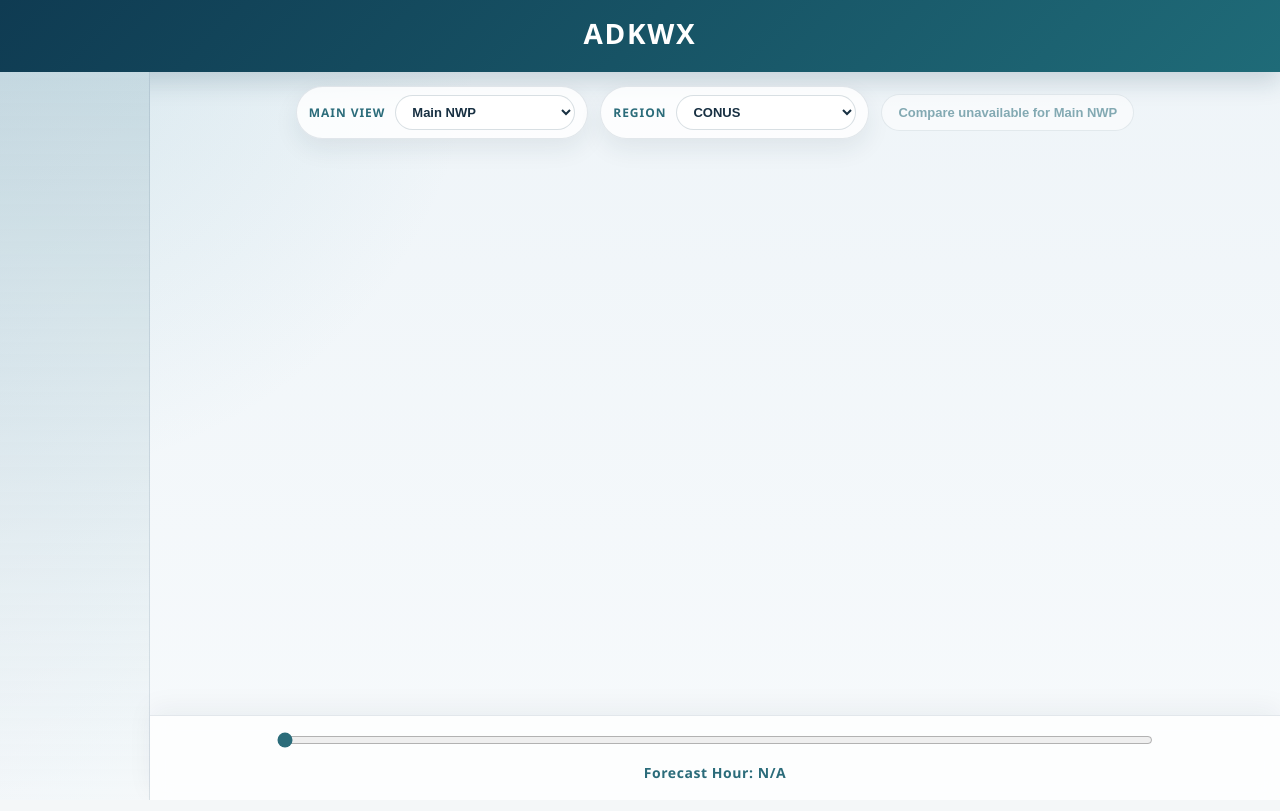
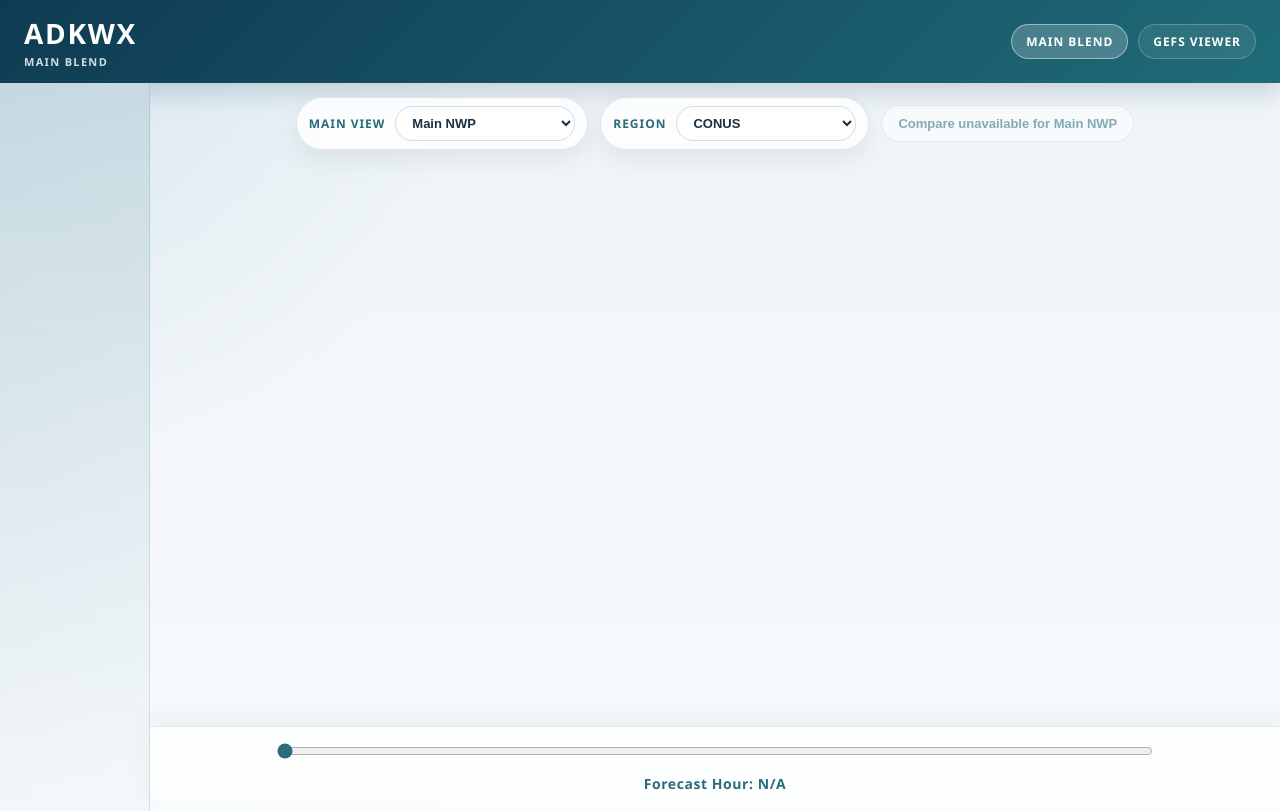
Before and after one commit to Jackweather/adkwx1, a Flask app: page / in a window 1280 px wide. Run offline with Flask 2, Linux system fonts and the light colour scheme.

Commit message:
Update index.html

```diff
--- a/templates/index.html
+++ b/templates/index.html
@@ -40,14 +40,58 @@
             background: linear-gradient(135deg, var(--header-start), var(--header-end));
             color: white;
             padding: 14px 24px;
-            text-align: center;
+            min-height: var(--header-height);
+            box-sizing: border-box;
+            box-shadow: 0 10px 24px rgba(15, 59, 82, 0.18);
+        }
+        .header-bar {
+            display: flex;
+            align-items: center;
+            justify-content: space-between;
+            gap: 16px;
+            max-width: 1400px;
+            margin: 0 auto;
+        }
+        .brand-lockup {
+            display: flex;
+            flex-direction: column;
+            gap: 2px;
+        }
+        .brand-title {
             font-size: 28px;
             font-weight: 700;
             letter-spacing: 0.06em;
             text-transform: uppercase;
-            min-height: var(--header-height);
-            box-sizing: border-box;
-            box-shadow: 0 10px 24px rgba(15, 59, 82, 0.18);
+        }
+        .brand-subtitle {
+            font-size: 11px;
+            font-weight: 700;
+            letter-spacing: 0.12em;
+            text-transform: uppercase;
+            opacity: 0.82;
+        }
+        .page-nav {
+            display: flex;
+            align-items: center;
+            gap: 10px;
+            flex-wrap: wrap;
+            justify-content: flex-end;
+        }
+        .page-nav-link {
+            color: white;
+            text-decoration: none;
+            padding: 8px 14px;
+            border-radius: 999px;
+            border: 1px solid rgba(255, 255, 255, 0.22);
+            background: rgba(255, 255, 255, 0.08);
+            font-size: 12px;
+            font-weight: 700;
+            letter-spacing: 0.08em;
+            text-transform: uppercase;
+        }
+        .page-nav-link.is-active {
+            background: rgba(255, 255, 255, 0.2);
+            border-color: rgba(255, 255, 255, 0.45);
         }
         .container {
             display: flex;
@@ -264,8 +308,20 @@
             }
             header {
                 padding: 16px;
+            }
+            .header-bar {
+                flex-direction: column;
+                align-items: stretch;
+            }
+            .brand-lockup {
+                text-align: center;
+            }
+            .brand-title {
                 font-size: 22px;
                 letter-spacing: 0.05em;
+            }
+            .page-nav {
+                justify-content: center;
             }
             .container {
                 overflow: hidden;
@@ -336,7 +392,12 @@
                 padding-top: calc(12px + env(safe-area-inset-top));
                 padding-left: max(14px, env(safe-area-inset-left));
                 padding-right: max(14px, env(safe-area-inset-right));
+            }
+            .brand-title {
                 font-size: 20px;
+            }
+            .brand-subtitle {
+                font-size: 10px;
             }
             .container {
                 min-height: calc(100svh - var(--header-height));
@@ -412,7 +473,19 @@
     </style>
 </head>
 <body>
-    <header>ADKwx</header>
+    <header>
+        <div class="header-bar">
+            <div class="brand-lockup">
+                <div class="brand-title">ADKwx</div>
+                <div class="brand-subtitle">{{ page_title }}</div>
+            </div>
+            <nav class="page-nav" aria-label="Viewer navigation">
+                {% for viewer in viewer_links %}
+                <a class="page-nav-link{% if viewer.key == current_viewer %} is-active{% endif %}" href="{{ viewer.url }}">{{ viewer.title }}</a>
+                {% endfor %}
+            </nav>
+        </div>
+    </header>
     <div class="container">
         <div class="left-side">
             <!-- empty left area -->
@@ -427,7 +500,7 @@
                         {% endfor %}
                     </select>
                 </label>
-                <label class="view-control" for="regionSelect">
+                <label class="view-control" for="regionSelect"{% if regions|length <= 1 %} hidden{% endif %}>
                     <span class="view-control-label">Region</span>
                     <select id="regionSelect" class="view-select" aria-label="Choose region">
                         {% for region in regions %}
@@ -469,6 +542,8 @@
     <script id="defaultRegion" type="application/json">{{ default_region | tojson }}</script>
     <script id="groupLabels" type="application/json">{{ group_labels | tojson }}</script>
     <script id="regionLabels" type="application/json">{{ region_labels | tojson }}</script>
+    <script id="compareGroup" type="application/json">{{ compare_group | tojson }}</script>
+    <script id="slideDataUrl" type="application/json">{{ slide_data_url | tojson }}</script>
     <script>
         const sliderContainer = document.querySelector('.slider-container');
         const slideDataElement = document.getElementById('slideData');
@@ -477,18 +552,21 @@
         const defaultRegionElement = document.getElementById('defaultRegion');
         const groupLabelsElement = document.getElementById('groupLabels');
         const regionLabelsElement = document.getElementById('regionLabels');
+        const compareGroupElement = document.getElementById('compareGroup');
+        const slideDataUrlElement = document.getElementById('slideDataUrl');
         const primaryGroupSelect = document.getElementById('primaryGroupSelect');
         const regionSelect = document.getElementById('regionSelect');
         const compareToggle = document.getElementById('compareToggle');
-        const COMPARE_GROUP = 'main_NWP';
         let slideData = slideDataElement ? JSON.parse(slideDataElement.textContent) : [];
         const defaultPanelGroups = defaultPanelGroupsElement ? JSON.parse(defaultPanelGroupsElement.textContent) : [];
         let availableRegions = regionDataElement ? JSON.parse(regionDataElement.textContent) : [];
         const DEFAULT_REGION = defaultRegionElement ? JSON.parse(defaultRegionElement.textContent) : 'conus';
         const groupLabels = groupLabelsElement ? JSON.parse(groupLabelsElement.textContent) : {};
         let regionLabels = regionLabelsElement ? JSON.parse(regionLabelsElement.textContent) : {};
+        const slideDataUrl = slideDataUrlElement ? JSON.parse(slideDataUrlElement.textContent) : '/slide-data';
         const allGroups = primaryGroupSelect ? Array.from(primaryGroupSelect.options).map((option) => option.value) : [];
         const DEFAULT_PRIMARY_GROUP = defaultPanelGroups[0] || allGroups[0] || '';
+        const COMPARE_GROUP = compareGroupElement ? JSON.parse(compareGroupElement.textContent) : DEFAULT_PRIMARY_GROUP;
         const sliderBar = document.getElementById('sliderBar');
         const forecastHour = document.getElementById('forecastHour');
         let lastSlideSignature = JSON.stringify(slideData);
@@ -578,9 +656,10 @@
             if (compareToggle) {
                 compareToggle.disabled = compareDisabled;
                 compareToggle.classList.toggle('is-active', compareWithMainNwp && !compareDisabled);
+                const compareLabel = formatGroupLabel(COMPARE_GROUP);
                 compareToggle.textContent = compareDisabled
-                    ? 'Compare unavailable for Main NWP'
-                    : (compareWithMainNwp ? 'Hide Main NWP Compare' : 'Compare to Main NWP');
+                    ? `Compare unavailable for ${compareLabel}`
+                    : (compareWithMainNwp ? `Hide ${compareLabel} Compare` : `Compare to ${compareLabel}`);
                 compareToggle.setAttribute('aria-pressed', String(compareWithMainNwp && !compareDisabled));
             }
         }
@@ -700,7 +779,7 @@
 
         async function refreshSlideData() {
             try {
-                const response = await fetch('/slide-data', {
+                const response = await fetch(slideDataUrl, {
                     cache: 'no-store',
                     headers: {
                         'Cache-Control': 'no-cache'
```
